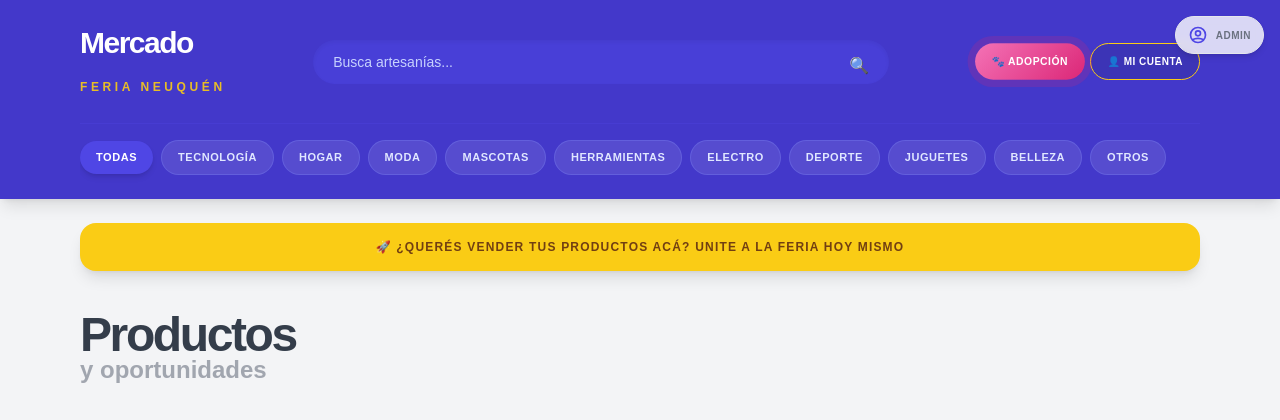
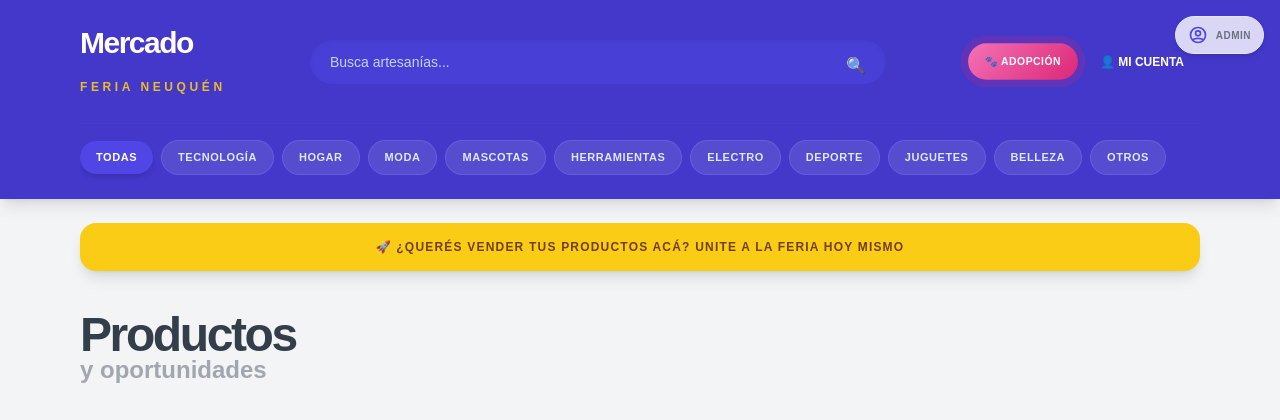
Before and after one commit to davidllanos064/feria-local-nqn, a FastAPI app: page / in a window 1280 px wide. Shown: the top 420 px of the page. Run offline with FastAPI, Linux system fonts and the light colour scheme; data that the repository does not hold is empty; parts of the project's set-up code (start-up, migrations or seed data) failed here and were passed over; some libraries are stand-ins or nearby versions; some web fonts are replaced.

```diff
--- a/templates/index.html
+++ b/templates/index.html
@@ -88,8 +88,8 @@
                     <a href="https://petneuquen.streamlit.app/" target="_blank" class="text-[10px] text-white font-black uppercase tracking-wider px-4 py-2.5 rounded-full btn-adopcion transition-all shadow-md whitespace-nowrap">
                         🐾 ADOPCIÓN
                     </a>
-                    <button onclick="abrirRegistro()" class="text-[10px] text-white font-bold uppercase tracking-wider bg-indigo-800/50 hover:bg-indigo-600 px-4 py-2.5 rounded-full border border-yellow-400 transition-all whitespace-nowrap">
-                        👤 Mi Cuenta
+                    <button onclick="irAlDashboard()" class="bg-indigo-700 text-white px-4 py-2 rounded-full font-bold text-xs flex items-center gap-2 hover:bg-indigo-800 transition">
+                        👤 MI CUENTA
                     </button>
                 </div>
             </div>
@@ -290,7 +290,15 @@
             reproducirSonido('success');
         }
     }
-
+function irAlDashboard() {
+    const usuario = localStorage.getItem('usuario');
+    if (usuario) {
+        window.location.href = "/dashboard"; // Asegúrate que esta ruta coincida con tu backend
+    } else {
+        alert("Por favor, inicia sesión primero.");
+        // Aquí podrías abrir el modal de login automáticamente
+    }
+}
     window.onload = () => cargar();
     </script>
 </body>
```
